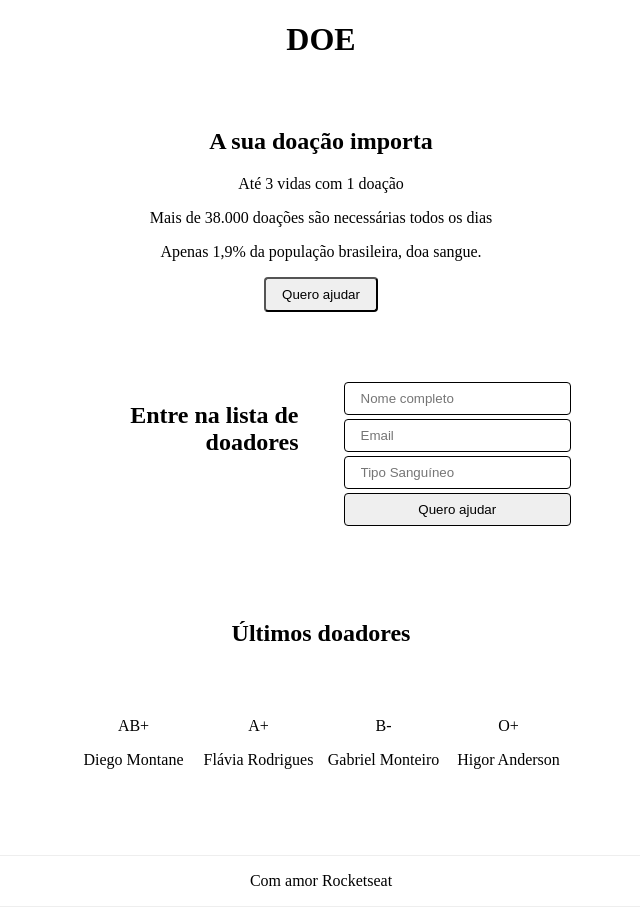
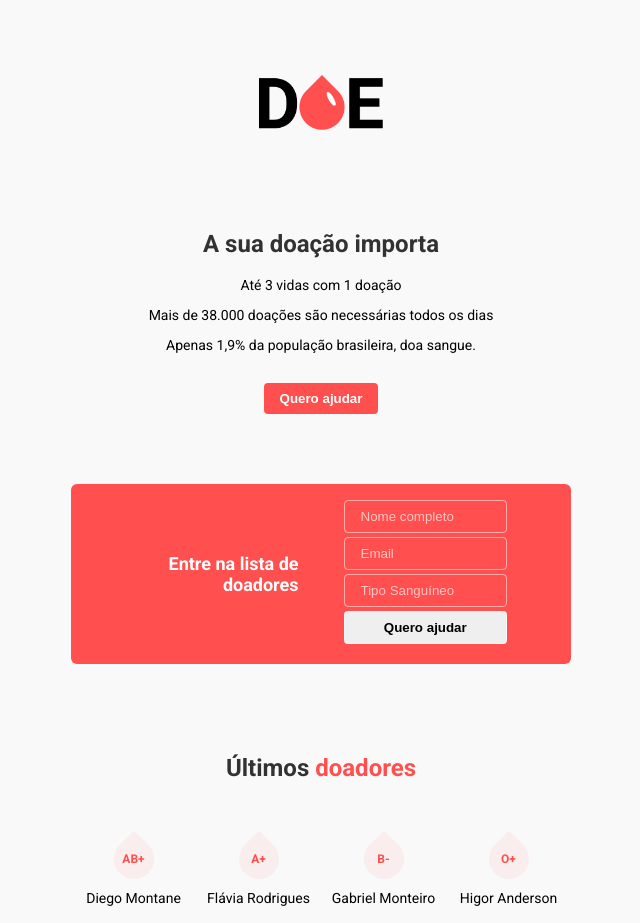
Before and after one commit to Lupalufa/Blood-donor-website-test, a plain HTML site: page index.html in a window 1280 px wide. Shown: the top 923 px of the page, without its empty margins (319-959 px from the left). Drawn offline with Linux system fonts and the light colour scheme.

Commit message:
update: Conclusão final do HTML e CSS do site de doação de sangue

```diff
--- a/index.html
+++ b/index.html
@@ -7,11 +7,17 @@
     <link rel="stylesheet" href="style.css">
     <script src="script.js"></script>
     <title>Doe sangue! Doe vida!</title>
+    <link rel="preconnect" href="https://fonts.googleapis.com">
+<link rel="preconnect" href="https://fonts.gstatic.com" crossorigin>
+<link href="https://fonts.googleapis.com/css2?family=Roboto:ital,wght@0,100;0,300;0,400;0,500;0,700;0,900;1,100;1,300;1,400;1,500;1,700;1,900&display=swap" rel="stylesheet">
 </head>
 
 <body>
     <header>
-        <h1>DOE</h1>
+        <img
+            class="logo"
+            src="./img/logo.png"
+            alt="">
         <h2>A sua doação importa</h2>
         <p>Até 3 vidas com 1 doação</p>
         <p>Mais de 38.000 doações são necessárias todos os dias</p>
@@ -42,7 +48,7 @@
     </section>
 
     <main>
-        <h2>Últimos doadores</h2>
+        <h2>Últimos <span>doadores</span></h2>
 
         <section class="donors">
             <div class="donor">
--- a/style.css
+++ b/style.css
@@ -1,4 +1,14 @@
 /* GLOBAL */
+
+
+    /* Todo o navegador ele tem um limite caracteristico que pode ajudar ou atrapalhar, nesse caso. o sistema identifica que eu tenho um conteúdo de
+    100% e estou adicionando mais 16 px a esquerda e direita, logo. Eu tenho 32px + 100% totalizando 132px, "Box Sizing: border-box" - ele vai limitar a porcentagem que eu
+    determinar para aquela operação, logo. se eu digo que é 100%, mesmo adicionando 16px a esquerda e direita, ele não ultrapassará os 100% */
+
+* {
+    /* Correção de comportamento padrão do css */
+    box-sizing: border-box;
+}
 
 html, body {
     margin: 0;
@@ -9,6 +19,16 @@ body {
     flex-direction: column;
 
     height: 100vh;
+
+    /* FONTE */
+    font-family: "Roboto", sans-serif;
+
+    /* Background color */
+    background-color: #f9f9f9;
+}
+
+h1, h2 {
+    color: #000000cc;
 }
 
 /* TITULOS */
@@ -16,8 +36,14 @@ header h1, main h2 {
     margin-bottom: 70px;
 }
 
+main h2 span {
+    color: #ff4f4f;
+}
+
 .form h2 {
     text-align: right;
+    color: white;
+    font-size: 18px;
 }
 
 /* ESTRUTURA */
@@ -50,16 +76,39 @@ header, .form, main {
 
 /* HEADER */
 header button {
+    margin-top: 16px;
     padding: 8px 16px;
     border-radius: 4px;
+    border: none;
+
+    background-color: #ff4f4f;
+    color: white;
+
+    font-weight: bold;
+}
+
+.logo{
+    width: 150px;
+    margin: 70px 0;
+
+}
+
+header p {
+    font-size: 14px;
 }
 
 /* FORM */
 section.form {
     display: grid;
     grid-template-columns: 1fr 1fr;
+    align-items: center;
 
     grid-gap: 45px;
+
+    background-color: #ff4f4f;
+    padding: 16px 64px;
+
+    border-radius: 6px;
 }
 
 form input,
@@ -67,12 +116,6 @@ form button {
     width: 100%;
 
     margin-bottom: 4px;
-
-    box-sizing: border-box;
-
-    /* Todo o navegador ele tem um limite caracteristico que pode ajudar ou atrapalhar, nesse caso. o sistema identifica que eu tenho um conteúdo de
-    100% e estou adicionando mais 16 px a esquerda e direita, logo. Eu tenho 32px + 100% totalizando 132px, "Box Sizing: border-box" - ele vai limitar a porcentagem que eu
-    determinar para aquela operação, logo. se eu digo que é 100%, mesmo adicionando 16px a esquerda e direita, ele não ultrapassará os 100% */
 
     /* padding-top: 8px;
     padding-bottom: 8px;
@@ -91,10 +134,23 @@ form button {
     border-bottom-right-radius: 4px; */
 
     border-radius: 4px;
-    border: 1px black solid
+    border: 1px #ffffff88 solid;
 
     /* No border pode se colocar a grossura do contorno da borda, pode se colocar logo em seguida a cor e o formato da linha */
 
+}
+
+form input {
+    background-color: transparent;
+
+}
+
+form input::placeholder {
+    color: #ffffffaa;
+}
+
+form button {
+    font-weight: bold;
 }
 
 /* MAIN */
@@ -103,8 +159,42 @@ main .donors {
     grid-template-columns: 1fr 1fr 1fr 1fr;
 }
 
+.blood {
+    color: #ff4f4f;
+    font-weight: bold;
+    font-size: 12px;
+
+    display: flex;
+    align-items: center;
+
+    position: relative;
+    justify-content: center;
+
+}
+
+.blood::before {
+    content: "";
+    background-color: #ff4f4f11;
+
+    width: 40px;
+    height: 40px;
+
+    position: absolute;
+
+    border-radius: 50%;
+    border-top-right-radius: 0;
+
+    transform: rotate(-45deg);
+}
+
+.donor p {
+    margin-top: 24px;
+    font-size: 14px;
+}
+
 footer {
     margin-top: auto;
+
     padding: 16px;
 
     border: 1px solid #eee;
```
Also changed, not shown: img/logo.png (added).
